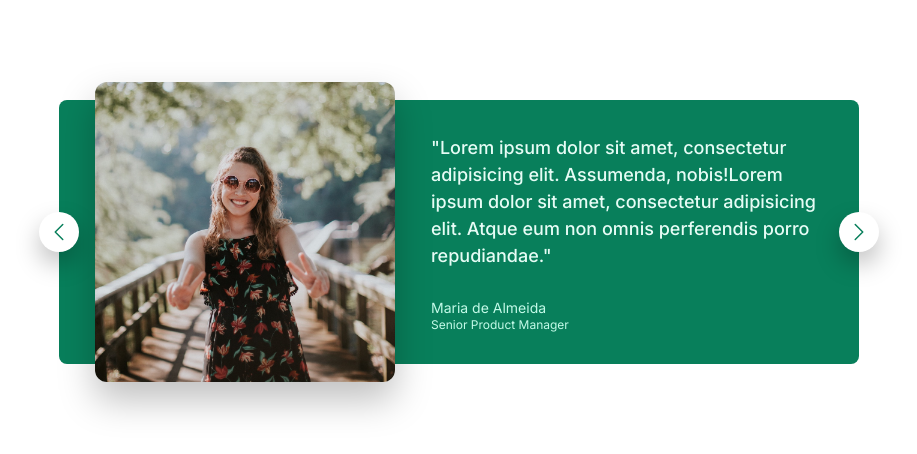
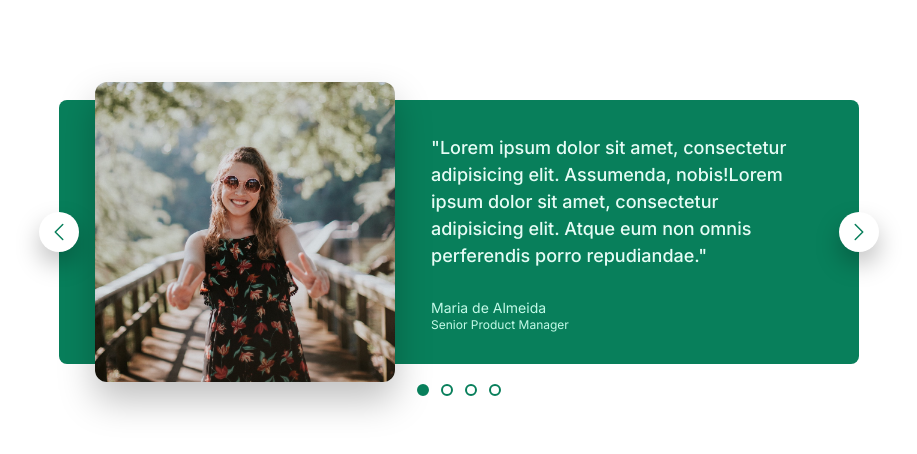
Before and after one commit to uladzidu/responsive-web-site, a plain HTML site: page starter/06-Components/02-carousel.html in a window 1280 px wide. Shown: the whole page, without its empty margins (181-1098 px from the left). Drawn offline with Linux system fonts and the light colour scheme.

Commit message:
final result of carousel-component. 29.05

```diff
--- a/starter/06-Components/02-carousel.html
+++ b/starter/06-Components/02-carousel.html
@@ -29,8 +29,7 @@
             background-color: #087f5b;
             border-radius: 8px;
             position: relative;
-            padding: 32px;
-            padding-left: 86px;
+            padding: 32px 48px 32px 86px;
             display: flex;
             align-items: center;
             gap: 86px;
@@ -69,7 +68,7 @@
             width: 40px;
             position: absolute;
             border-radius: 50%;
-            box-shadow: 0 12px 24px rgba(0,0,0,0.25);
+            box-shadow: 0 12px 24px rgba(0, 0, 0, 0.25);
             cursor: pointer;
 
             display: flex;
@@ -93,6 +92,29 @@
             right: 0;
             top: 50%;
             transform: translate(50%, -50%);
+        }
+
+        .dots {
+            position: absolute;
+            left: 50%;
+            bottom: 0;
+            transform: translate(-50%, 32px);
+
+            display: flex;
+            gap: 12px;
+        }
+
+        .dot {
+            height: 12px;
+            width: 12px;
+            background-color: #fff;
+            border: 2px solid #087f5b;
+            border-radius: 50%;
+            cursor: pointer;
+        }
+
+        .dot--fill{
+            background-color: #087f5b;
         }
 
     </style>
@@ -124,6 +146,13 @@
             <path stroke-linecap="round" stroke-linejoin="round" d="M8.25 4.5l7.5 7.5-7.5 7.5"/>
         </svg>
     </button>
+    <div class="dots">
+        <button class="dot dot--fill">&nbsp;</button>
+        <button class="dot">&nbsp;</button>
+        <button class="dot">&nbsp;</button>
+        <button class="dot">&nbsp;</button>
+    </div>
+
 </div>
 </body>
 </html>
```
